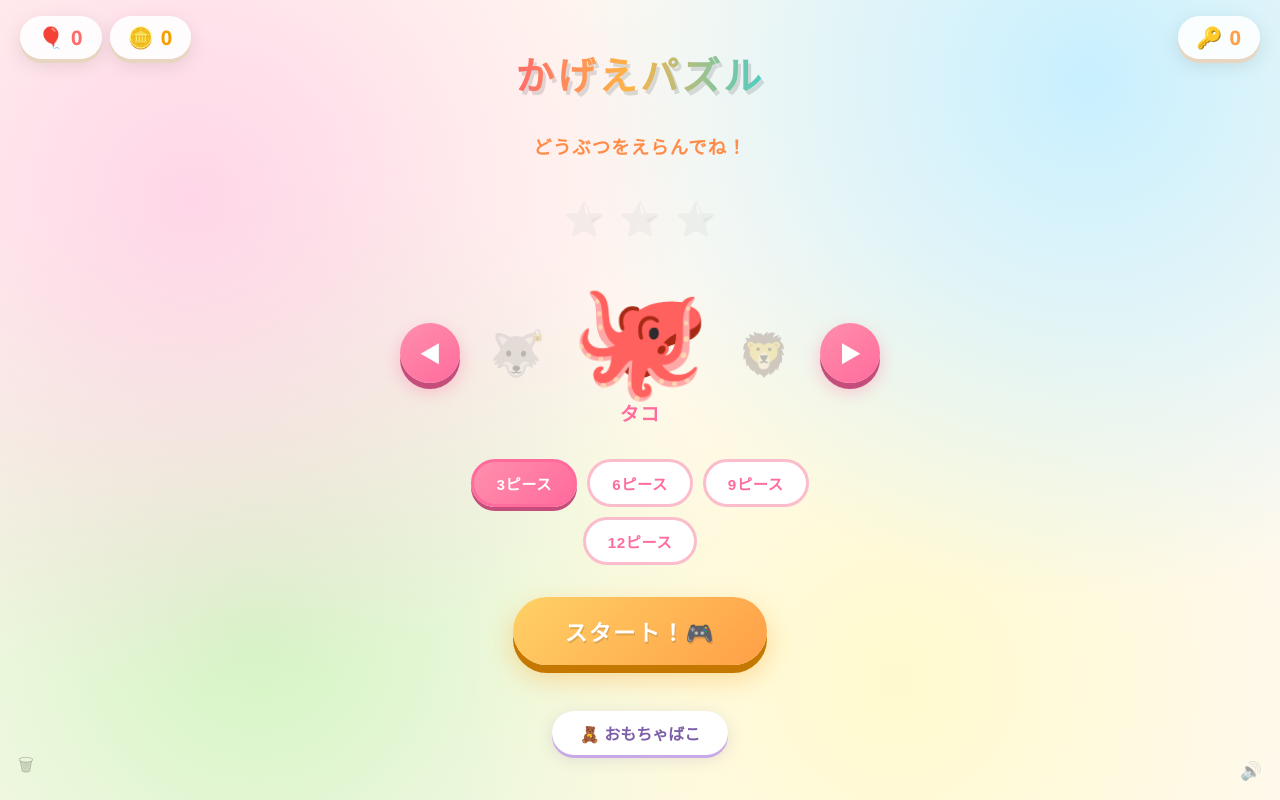
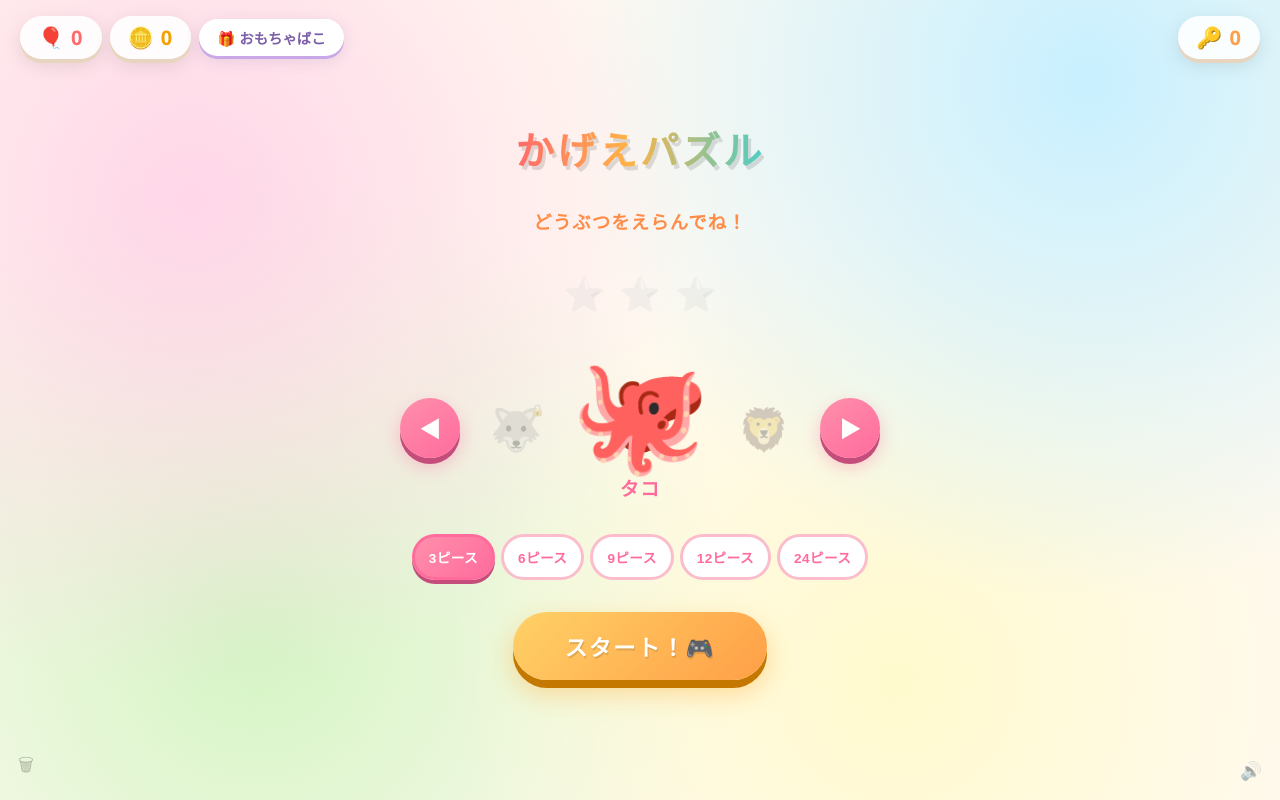
Before and after one commit to yookmt1122-lab/newpuzzle, a React (Vite) app: page / in a window 1280 px wide. Built offline with nearby package versions, Linux system fonts and the light colour scheme.

Commit message:
編集後: カワウソをラッコに名称変更

```diff
--- a/src/ShadowPuzzle.css
+++ b/src/ShadowPuzzle.css
@@ -425,23 +425,24 @@
 /* ── 難易度選択 ───────────────────────────────────────────────────────────── */
 .difficulty-selector {
   display: flex;
-  gap: 10px;
-  flex-wrap: wrap;
+  gap: 6px;
+  flex-wrap: nowrap;
   justify-content: center;
-  max-width: 420px;
+  width: 100%;
 }
 
 .btn-difficulty {
-  padding: 10px 22px;
+  padding: 10px 14px;
   border-radius: 999px;
   border: 3px solid #FBBDCC;
   background: #fff;
   color: #FF6B9D;
-  font-size: 0.95rem;
+  font-size: 0.85rem;
   font-weight: 900;
-  letter-spacing: 0.04em;
+  letter-spacing: 0.03em;
   cursor: pointer;
   transition: all 0.15s;
+  white-space: nowrap;
 }
 
 .btn-difficulty:hover {
@@ -746,8 +747,8 @@
   }
 
   .btn-difficulty {
-    padding: 8px 12px;
-    font-size: 0.78rem;
+    padding: 7px 8px;
+    font-size: 0.72rem;
   }
 
   .btn-start {
@@ -979,12 +980,11 @@
   box-shadow: 0 1px 0 #E8D5C0, 0 2px 8px rgba(0,0,0,0.08);
 }
 
-/* ── おもちゃばこボタン（選択画面） ─────────────────────────────────────────── */
+/* ── おもちゃばこボタン ──────────────────────────────────────────────────────── */
 .btn-collection {
   position: relative;
-  margin-top: 14px;
-  padding: 10px 28px;
-  font-size: 1rem;
+  padding: 8px 18px;
+  font-size: 0.9rem;
   font-weight: 700;
   border: none;
   border-radius: 999px;
--- a/src/ShadowPuzzle.jsx
+++ b/src/ShadowPuzzle.jsx
@@ -40,7 +40,7 @@ const ANIMALS = [
   { emoji: '🐉', label: 'ドラゴン' },
   { emoji: '🐊', label: 'ワニ' },
   { emoji: '🦩', label: 'フラミンゴ' },
-  { emoji: '🦦', label: 'カワウソ' },
+  { emoji: '🦦', label: 'ラッコ' },
   { emoji: '🦘', label: 'カンガルー' },
   { emoji: '🦭', label: 'アザラシ' },
   { emoji: '🐺', label: 'オオカミ' },
@@ -79,6 +79,7 @@ const DIFFICULTY_OPTIONS = [
   { key: 'medium', nRows: 3, nCols: 2, label: '6ピース' },
   { key: 'hard9',  nRows: 3, nCols: 3, label: '9ピース' },
   { key: 'hard',   nRows: 3, nCols: 4, label: '12ピース' },
+  { key: 'hard24', nRows: 4, nCols: 6, label: '24ピース' },
 ]
 
 function EmojiSlice({ emoji, row, col, nRows, nCols, pieceSize, silhouette = false }) {
@@ -545,7 +546,7 @@ function FlyingKey({ from, to, onComplete }) {
 function SelectScreen({ animalIndex, lockedStatus, keyCount, isAnimating,
                         difficulty, starsLit, keyEarnAnim, onCollect,
                         onPrev, onNext, onStart, onUnlock, onDifficultyChange,
-                        onGacha, coinCount, onCollection }) {
+                        onGacha, coinCount }) {
   const n = ANIMALS.length
   const prevIdx = (animalIndex - 1 + n) % n
   const nextIdx = (animalIndex + 1) % n
@@ -658,9 +659,6 @@ function SelectScreen({ animalIndex, lockedStatus, keyCount, isAnimating,
         </button>
       )}
 
-      <button className="btn-collection" onClick={onCollection}>
-        🧸 おもちゃばこ
-      </button>
     </div>
   )
 }
@@ -794,7 +792,7 @@ function CollectionScreen({ onBack, collection }) {
     <div className="collection-screen">
       <div className="collection-screen__header">
         <button className="btn-back" onClick={onBack}>◀ もどる</button>
-        <h1 className="collection-screen__title">🧸 おもちゃばこ</h1>
+        <h1 className="collection-screen__title">🎁 おもちゃばこ</h1>
       </div>
 
       {collection.length === 0 ? (
@@ -892,7 +890,7 @@ function CollectionScreen({ onBack, collection }) {
 }
 
 // ── ガチャガチャ画面 ──────────────────────────────────────────────────────────
-function GachaScreen({ onBack, onCollection, coinCount, coinCounterRef, machineRef, onCoinTap, insertedCoins, onGachaTriggered, onToyCollected, onToyTap, collectedCount }) {
+function GachaScreen({ onBack, coinCount, coinCounterRef, machineRef, onCoinTap, insertedCoins, onGachaTriggered, onToyCollected, onToyTap, toyboxRef }) {
   const [phase,         setPhase]        = useState('idle')  // 'idle' | 'capsule'
   const [showWhiteout,  setShowWhiteout] = useState(false)
   const [capsuleColor,  setCapsuleColor] = useState(null)
@@ -901,9 +899,8 @@ function GachaScreen({ onBack, onCollection, coinCount, coinCounterRef, machineR
   const [arrowRotation, setArrowRotation] = useState(0)
   const [isDragging,    setIsDragging]   = useState(false)
 
-  const arrowRef       = useRef(null)
-  const toyWrapperRef  = useRef(null)
-  const toyboxBadgeRef = useRef(null)
+  const arrowRef      = useRef(null)
+  const toyWrapperRef = useRef(null)
   const swipeState = useRef({ active: false, cx: 0, cy: 0, lastAngle: 0, totalAngle: 0 })
 
   const triggerGacha = useCallback(() => {
@@ -1009,10 +1006,6 @@ function GachaScreen({ onBack, onCollection, coinCount, coinCounterRef, machineR
 
       <div className="gacha-screen__footer">
         <button className="btn-gacha-back" onClick={onBack}>◀ もどる</button>
-        <button className="btn-collection" ref={toyboxBadgeRef} onClick={onCollection}>
-          🧸 おもちゃばこ
-          {collectedCount > 0 && <span className="gacha-toybox-badge__count">{collectedCount}</span>}
-        </button>
       </div>
 
       {/* ホワイトアウト */}
@@ -1061,7 +1054,7 @@ function GachaScreen({ onBack, onCollection, coinCount, coinCounterRef, machineR
                 onToyCollected(toyEmoji)
               } else {
                 const toyEl   = toyWrapperRef.current
-                const badgeEl = toyboxBadgeRef.current
+                const badgeEl = toyboxRef?.current
                 if (toyEl && badgeEl) {
                   const fromRect = toyEl.getBoundingClientRect()
                   const toRect   = badgeEl.getBoundingClientRect()
@@ -1414,14 +1407,17 @@ export default function ShadowPuzzle() {
   const [coinCount,      setCoinCount]     = useState(() => lsGet(LS.coinCount, 0))
   const [toyCollection,  setToyCollection] = useState(() => lsGet(LS.toyCollection, []))
 
-  const keyCounterRef  = useRef(null)
-  const gachaCoinRef   = useRef(null)
-  const gachaMachineRef = useRef(null)
-  const pendingKeyRef  = useRef(false)
+  const keyCounterRef    = useRef(null)
+  const gachaCoinRef     = useRef(null)
+  const gachaMachineRef  = useRef(null)
+  const pendingKeyRef    = useRef(false)
+  const toyboxBtnRef     = useRef(null)
 
   const [flyingCoin,         setFlyingCoin]         = useState(null)
   const [flyingToy,          setFlyingToy]          = useState(null)
   const [gachaInsertedCoins, setGachaInsertedCoins] = useState(0)
+
+  const [audioReady, setAudioReady] = useState(false)
 
   useEffect(() => {
     let started = false
@@ -1429,7 +1425,7 @@ export default function ShadowPuzzle() {
       if (started) return
       started = true
       unlockAudio()
-      startBgm('select')
+      setAudioReady(true)
       window.removeEventListener('touchstart', start)
       window.removeEventListener('pointerdown', start)
     }
@@ -1440,6 +1436,16 @@ export default function ShadowPuzzle() {
       window.removeEventListener('pointerdown', start)
     }
   }, [])
+
+  useEffect(() => {
+    if (!audioReady || !soundOn) return
+    startBgm(
+      screen === 'play'       ? 'play'
+      : screen === 'gacha'      ? 'gacha'
+      : screen === 'collection' ? 'collection'
+      : 'select'
+    )
+  }, [screen, audioReady])
 
   const toggleSound = useCallback(() => {
     setSoundOn(prev => {
@@ -1584,13 +1590,11 @@ export default function ShadowPuzzle() {
 
   const handleStart = useCallback(() => {
     setBalloonScore(0)
-    startBgm('play')
     setScreen('play')
   }, [])
 
   const handleBack = useCallback(() => {
     setBalloonScore(0)
-    startBgm('select')
     setScreen('select')
   }, [])
 
@@ -1601,6 +1605,14 @@ export default function ShadowPuzzle() {
         <div className="score-group">
           <BalloonScore count={balloonScore} />
           <CoinCounter  count={coinCount} />
+          {screen !== 'collection' && (
+            <button ref={toyboxBtnRef} className="btn-collection" onClick={() => setScreen('collection')}>
+              🎁 おもちゃばこ
+              {toyCollection.length > 0 && (
+                <span className="gacha-toybox-badge__count">{toyCollection.length}</span>
+              )}
+            </button>
+          )}
         </div>
       )}
 
@@ -1647,12 +1659,12 @@ export default function ShadowPuzzle() {
 
       {screen === 'collection' ? (
         <CollectionScreen
-          onBack={() => { startBgm('select'); setScreen('select') }}
+          onBack={() => setScreen('select')}
           collection={toyCollection}
         />
       ) : screen === 'gacha' ? (
         <GachaScreen
-          onBack={() => { startBgm('select'); setScreen('select'); setGachaInsertedCoins(0) }}
+          onBack={() => { setScreen('select'); setGachaInsertedCoins(0) }}
           coinCount={coinCount}
           coinCounterRef={gachaCoinRef}
           machineRef={gachaMachineRef}
@@ -1661,8 +1673,7 @@ export default function ShadowPuzzle() {
           onGachaTriggered={() => setGachaInsertedCoins(0)}
           onToyCollected={handleToyCollected}
           onToyTap={handleToyTap}
-          collectedCount={toyCollection.length}
-          onCollection={() => { startBgm('collection'); setScreen('collection') }}
+          toyboxRef={toyboxBtnRef}
         />
       ) : screen === 'select' ? (
         <SelectScreen
@@ -1679,9 +1690,8 @@ export default function ShadowPuzzle() {
           onStart={handleStart}
           onUnlock={handleUnlock}
           onDifficultyChange={setDifficulty}
-          onGacha={() => { startBgm('gacha'); setScreen('gacha') }}
+          onGacha={() => setScreen('gacha')}
           coinCount={coinCount}
-          onCollection={() => { startBgm('collection'); setScreen('collection') }}
         />
       ) : (
         <PlayScreen
--- a/src/sounds.js
+++ b/src/sounds.js
@@ -141,6 +141,7 @@ export function playBuzz() {
 // ── BGM ──────────────────────────────────────────────────────────────────────
 let bgmPlaying = false
 let bgmTid = null
+let bgmGen = 0
 
 const SELECT_TEMPO = 0.27
 const SELECT_MELODY = [
@@ -203,15 +204,17 @@ const GACHA_MELODY = [
   [523, 2], [0, 1],
 ]
 
-function scheduleBgm(idx, melody, tempo, wave) {
-  if (!bgmPlaying) return
+function scheduleBgm(idx, melody, tempo, wave, gen) {
+  if (!bgmPlaying || bgmGen !== gen) return
   const [freq, beats] = melody[idx % melody.length]
   if (freq > 0 && !muted) tone(freq, beats * tempo * 0.78, 0, 0.15, wave)
-  bgmTid = setTimeout(() => scheduleBgm((idx + 1) % melody.length, melody, tempo, wave), beats * tempo * 1000)
+  bgmTid = setTimeout(() => scheduleBgm((idx + 1) % melody.length, melody, tempo, wave, gen), beats * tempo * 1000)
 }
 
 export function startBgm(type = 'select') {
   stopBgm()
+  bgmGen++
+  const gen = bgmGen
   bgmPlaying = true
   let melody, tempo, wave
   if (type === 'play') {
@@ -224,7 +227,7 @@ export function startBgm(type = 'select') {
     melody = SELECT_MELODY;      tempo = SELECT_TEMPO;      wave = 'triangle'
   }
   withResume(() => {
-    if (bgmPlaying) scheduleBgm(0, melody, tempo, wave)
+    if (bgmPlaying && bgmGen === gen) scheduleBgm(0, melody, tempo, wave, gen)
   })
 }
 
```
